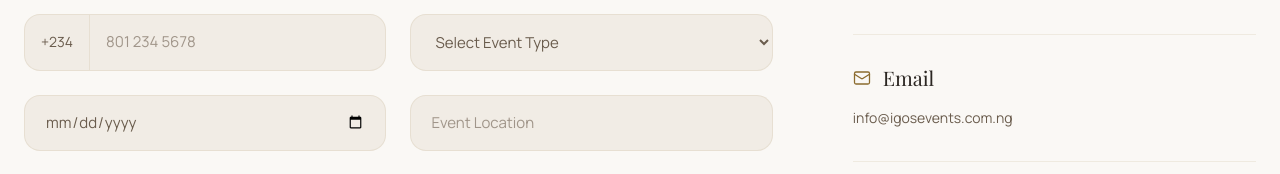
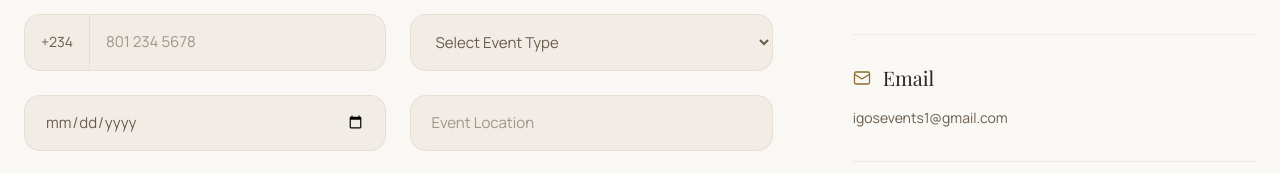
Before and after one commit to M-Web801/Igos-events, a Next.js app: page /contact in a window 1280 px wide. Shown: the part 1191-1365 px from the top of the page. Built offline with nearby package versions, Linux system fonts and the light colour scheme; a web font is replaced by a local one.

Commit message:
Update consultation contact email

```diff
--- a/components/contact/ConsultationSection.tsx
+++ b/components/contact/ConsultationSection.tsx
@@ -282,7 +282,7 @@ export default function ConsultationSection() {
                 href="mailto:igosevents1@gmail.com"
                 className="text-sm text-secondary transition-colors hover:text-primary"
               >
-                info@igosevents.com.ng
+                igosevents1@gmail.com
               </a>
             </div>
 
```
